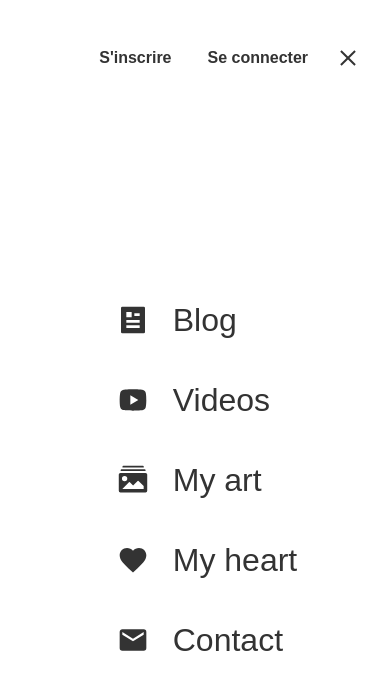
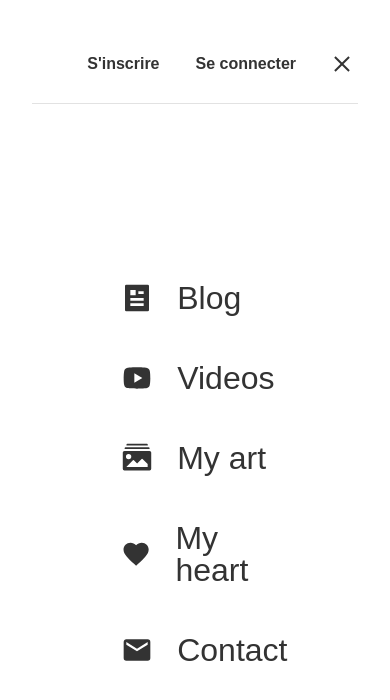
Before and after one commit to raficraft/my_heart_my_art_final, a Next.js app: page / in a window 390 px wide. Both pictures are taken after a click on the element 342 px from the left and 64 px from the top of the page. Shown: the top 700 px of the page. Built offline with nearby package versions, Linux system fonts and the light colour scheme; no server answers.

Commit message:
add animation in nav for mobil and add all empty page

```diff
--- a/Sass/abstract/_animation.scss
+++ b/Sass/abstract/_animation.scss
@@ -9,3 +9,14 @@
     width: 100%;
   }
 }
+
+@keyframes bottom_TO_origin {
+  0% {
+    opacity: 0;
+    transform: translateY(100%);
+  }
+  100% {
+    transform: translateY(0);
+    opacity: 1;
+  }
+}
--- a/Sass/abstract/_reset.scss
+++ b/Sass/abstract/_reset.scss
@@ -214,4 +214,5 @@ button {
   display: flex;
   flex-direction: column;
   justify-content: space-between;
+  overflow-x: hidden;
 }
--- a/assets/icons/Icon_svg.js
+++ b/assets/icons/Icon_svg.js
@@ -44,17 +44,17 @@ export function ImageGallery(props) {
     <svg width="1em" height="1em" viewBox="0 0 36 36" {...props}>
       <path
         d="M30.14 3a1 1 0 0 0-1-1h-22a1 1 0 0 0-1 1v1h24z"
-        class="clr-i-solid clr-i-solid-path-1"
+        className="clr-i-solid clr-i-solid-path-1"
         fill="currentColor"
       ></path>
       <path
         d="M32.12 7a1 1 0 0 0-1-1h-26a1 1 0 0 0-1 1v1h28z"
-        class="clr-i-solid clr-i-solid-path-2"
+        className="clr-i-solid clr-i-solid-path-2"
         fill="currentColor"
       ></path>
       <path
         d="M32.12 10H3.88A1.88 1.88 0 0 0 2 11.88v18.24A1.88 1.88 0 0 0 3.88 32h28.24A1.88 1.88 0 0 0 34 30.12V11.88A1.88 1.88 0 0 0 32.12 10zM8.56 13.45a3 3 0 1 1-3 3a3 3 0 0 1 3-3zM30 28H6l7.46-7.47a.71.71 0 0 1 1 0l3.68 3.68L23.21 19a.71.71 0 0 1 1 0L30 24.79z"
-        class="clr-i-solid clr-i-solid-path-3"
+        className="clr-i-solid clr-i-solid-path-3"
         fill="currentColor"
       ></path>
     </svg>
--- a/engine/component/modal/Modal.module.scss
+++ b/engine/component/modal/Modal.module.scss
@@ -9,4 +9,5 @@
   height: 100%;
   width: 100%;
   @include flex(column, wrap, center, center);
+  background-color: $grey;
 }
--- a/engine/component/nav_alt/Nav_alt.js
+++ b/engine/component/nav_alt/Nav_alt.js
@@ -32,33 +32,58 @@ export default function Nav_alt({ children }) {
         </header>
         <section className={S.nav_alt}>
           <Link href="/blog">
-            <a>
+            <a
+              style={{ "--i": "1" }}
+              onClick={() => {
+                closeModal();
+              }}
+            >
               <Article_icon />
               Blog
             </a>
           </Link>
           <Link href="/videos">
-            <a>
+            <a
+              style={{ "--i": "2" }}
+              onClick={() => {
+                closeModal();
+              }}
+            >
               <Youtube_icon />
               Videos
             </a>
           </Link>
           <Link href="/art">
-            <a>
+            <a
+              style={{ "--i": "3" }}
+              onClick={() => {
+                closeModal();
+              }}
+            >
               <ImageGallery />
               My art
             </a>
           </Link>
 
           <Link href="/heart">
-            <a>
+            <a
+              style={{ "--i": "4" }}
+              onClick={() => {
+                closeModal();
+              }}
+            >
               <Heart_icon />
               My heart
             </a>
           </Link>
 
           <Link href="/contact">
-            <a>
+            <a
+              style={{ "--i": "5" }}
+              onClick={() => {
+                closeModal();
+              }}
+            >
               <Email_icon />
               Contact
             </a>
--- a/engine/component/nav_alt/Nav_alt.module.scss
+++ b/engine/component/nav_alt/Nav_alt.module.scss
@@ -1,5 +1,6 @@
 @import "./../../../Sass/abstract/function";
 @import "./../../../Sass/abstract/variables";
+@import "./../../../Sass/abstract/animation";
 
 .wrapper {
   background-color: $light;
@@ -11,25 +12,44 @@
     flex: 1;
     @include flex(column, nowrap, flex-start, center);
     header {
-      width: 100%;
-      padding: calc(6 * #{$space}) 0;
+      min-width: 100%;
       @include flex(row, nowrap, flex-end, center);
+      position: relative;
+      padding-top: calc(6 * #{$space});
+      padding-bottom: calc(3 * #{$space});
+      height: 32px;
+      box-sizing: content-box;
 
       a {
         font-size: 1.25rem;
+      }
+      &:after {
+        margin: auto;
+        position: absolute;
+        content: "";
+        bottom: 0;
+        height: 1px;
+        background-color: $grey;
+        width: 100%;
       }
     }
 
     .nav_alt {
       @include flex(column, nowrap, center, flex-start);
       flex: 1;
+      width: 60%;
 
       a {
         font-size: 2rem;
         line-height: 2rem;
         @include flexCenter;
         color: $black;
-        margin: calc(3 * #{$space}) 0;
+        padding: calc(3 * #{$space}) 0;
+        opacity: 0;
+        animation-name: bottom_TO_origin;
+        animation-fill-mode: both;
+        animation-duration: $shortTime;
+        animation-delay: calc(var(--i) * 0.2s);
         svg {
           margin: 0 calc(3 * #{$space});
         }
@@ -44,7 +64,7 @@
       display: flex;
       align-items: center;
       justify-content: center;
-      @include size(20px, 20px);
+      @include size(32px, 32px);
       z-index: 100;
       position: relative;
 
--- a/engine/component/nav_top/Nav_top.module.scss
+++ b/engine/component/nav_top/Nav_top.module.scss
@@ -1,5 +1,6 @@
 @import "./../../../Sass/abstract/function";
 @import "./../../../Sass/abstract/variables.scss";
+@import "./../../../Sass/abstract/animation.scss";
 
 .nav_top {
   @include flexCenter;
--- a/package.json
+++ b/package.json
@@ -8,17 +8,21 @@
     "lint": "next lint"
   },
   "dependencies": {
+    "@swc/helpers": "^0.3.2",
     "firebase": "^9.6.3",
     "guides_js_by_raficraft": "^0.7.0",
+    "i": "^0.3.7",
     "next": "12.0.8",
     "next-redux-wrapper": "^7.0.5",
     "node-sass": "^6.0.1",
+    "npm": "^8.3.2",
     "react": "17.0.2",
     "react-dom": "17.0.2",
     "react-icons": "^4.3.1",
     "react-redux": "^7.2.6",
     "redux": "^4.1.2",
-    "redux-thunk": "^2.4.1"
+    "redux-thunk": "^2.4.1",
+    "sass": "^1.49.0"
   },
   "devDependencies": {
     "eslint": "8.7.0",
--- /dev/null
+++ b/pages/art/index.js
@@ -0,0 +1,5 @@
+import React from "react";
+
+export default function index() {
+  return <div></div>;
+}
--- /dev/null
+++ b/pages/blog/index.js
@@ -0,0 +1,5 @@
+import React from "react";
+
+export default function index() {
+  return <div></div>;
+}
--- /dev/null
+++ b/pages/heart/index.js
@@ -0,0 +1,5 @@
+import React from "react";
+
+export default function index() {
+  return <div></div>;
+}
--- /dev/null
+++ b/pages/videos/index.js
@@ -0,0 +1,5 @@
+import React from "react";
+
+export default function index() {
+  return <div></div>;
+}
```
Also changed, not shown: 1 other file (tests, documents, lock files or other folders).
